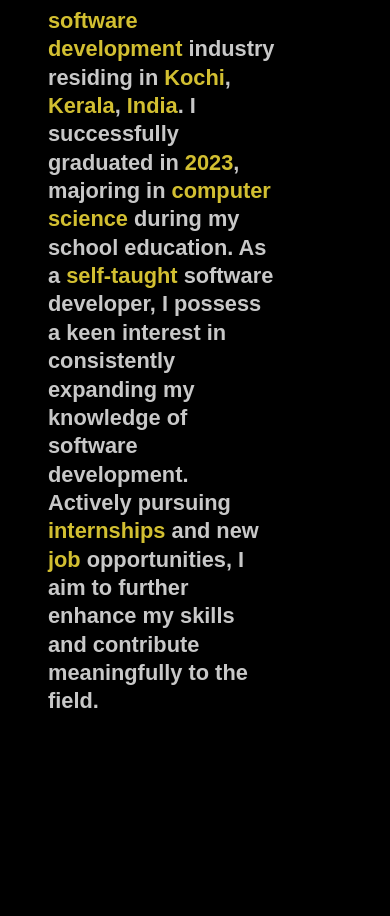
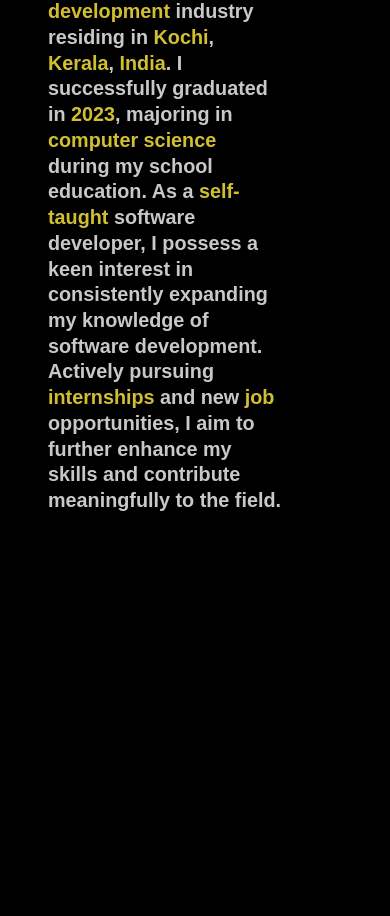
Before and after one commit to akvgl/akshayvenugopal.github.io, a plain HTML site: page index.html in a window 390 px wide. Shown: the part 982-1898 px from the top of the page. Drawn offline with Linux system fonts and the light colour scheme.

Commit message:
Update styles.css
about section small screen mini change

```diff
--- a/styles.css
+++ b/styles.css
@@ -410,7 +410,7 @@ animation: typingAnimation 3.5s steps(6) 800ms forwards,
   .content
   {
     line-height: 1.3em;
-    font-size: calc(var(---content-font-size) - 2px);
+    font-size: calc(var(---content-font-size) - 4px);
   }
 }
 /* For small screen */
```
